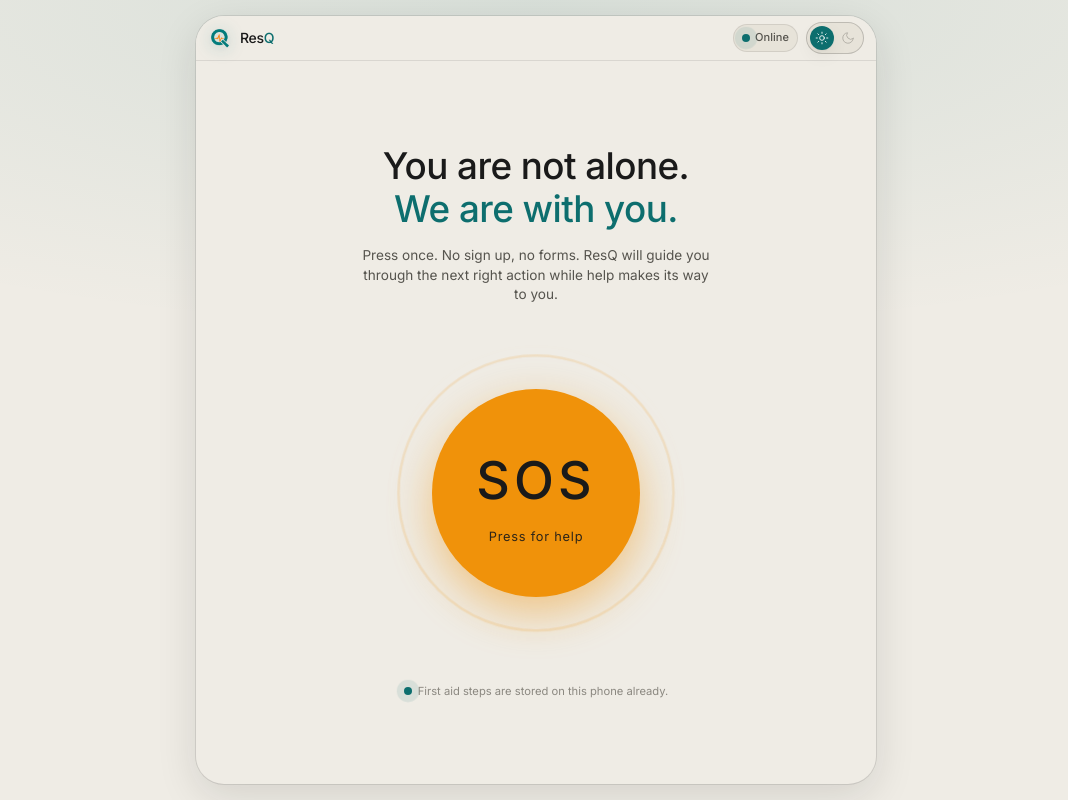
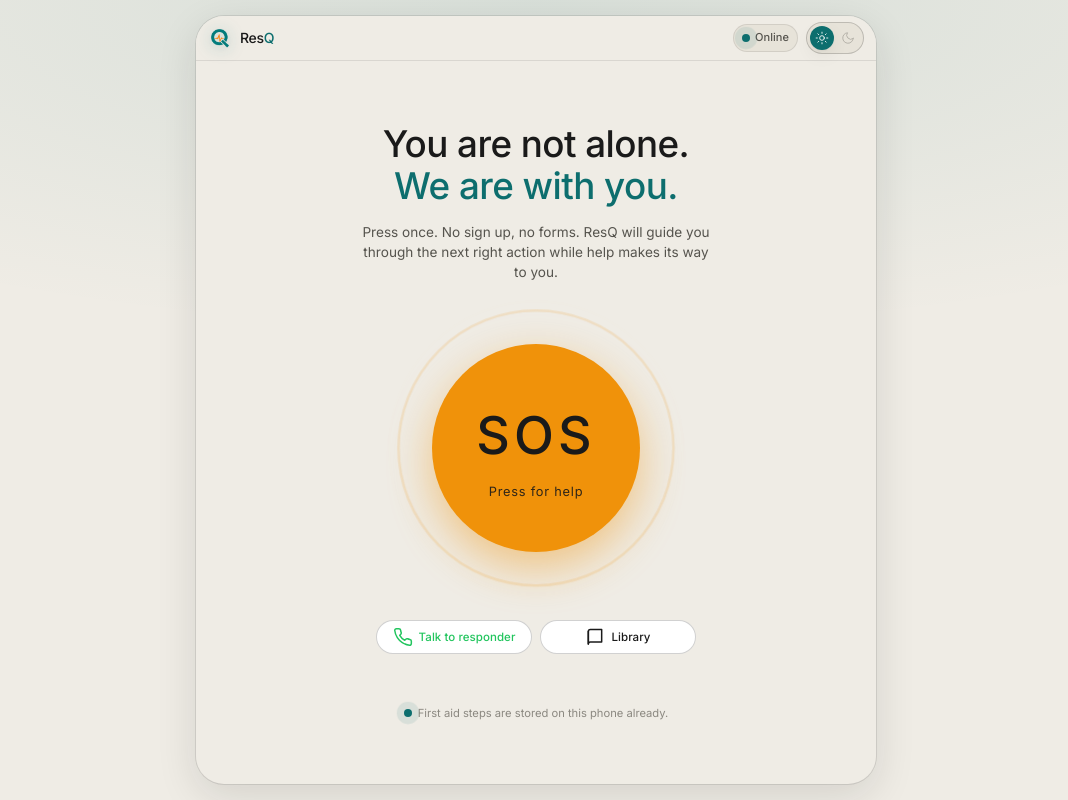
Before and after one commit to Somachukwu/ResQ, a Flask app: page /civilian in a window 1280 px wide. Shown: the whole page, without its empty margins (104-1172 px from the left). Run offline with Flask 3, Linux system fonts and the light colour scheme; some libraries are stand-ins or nearby versions.

Commit message:
fix(civilian): restore talk to responder and library buttons in civilian views

```diff
--- a/docs/static/js/civilian.js
+++ b/docs/static/js/civilian.js
@@ -114,6 +114,10 @@ $$("[data-open-drawer]").forEach((b) => b.addEventListener("click", () => el.dra
 $$("[data-close-drawer]").forEach((b) => b.addEventListener("click", () => el.drawer.classList.remove("is-open")));
 
 $("#callResponder")?.addEventListener("click", () => triggerVoiceBridge("civilian_to_command"));
+$("#heroCallResponder")?.addEventListener("click", () => {
+  startSession();
+  triggerVoiceBridge("civilian_to_command");
+});
 
 function onSubmit(e) {
   e.preventDefault();
--- a/frontend/static/css/civilian.css
+++ b/frontend/static/css/civilian.css
@@ -488,19 +488,30 @@ body.civilian {
 
 /* ---------- Live actions bar (call responder) ---------- */
 .live-actions {
-  display: none;
-  gap: 6px;
-  padding: 2px 10px 4px;
+  display: flex !important;
+  gap: 8px;
+  padding: 4px 10px;
+  width: 100%;
+  box-sizing: border-box;
 }
-.live-actions.is-active { display: flex; }
+.live-actions--hero {
+  max-width: 320px;
+  margin: 6px auto 0;
+  padding: 0;
+  justify-content: center;
+}
 .live-actions .btn--compact {
   flex: 1;
-  min-height: 30px;
-  height: 30px;
-  padding: 0 10px;
-  font-size: 11px;
-  gap: 5px;
+  min-height: 34px;
+  height: 34px;
+  padding: 0 12px;
+  font-size: 11.5px;
+  font-weight: 500;
+  gap: 6px;
   border-radius: var(--r-pill);
+  display: inline-flex;
+  align-items: center;
+  justify-content: center;
 }
 
 /* ---------- Status strip ---------- */
--- a/frontend/static/js/civilian.js
+++ b/frontend/static/js/civilian.js
@@ -114,6 +114,10 @@ $$("[data-open-drawer]").forEach((b) => b.addEventListener("click", () => el.dra
 $$("[data-close-drawer]").forEach((b) => b.addEventListener("click", () => el.drawer.classList.remove("is-open")));
 
 $("#callResponder")?.addEventListener("click", () => triggerVoiceBridge("civilian_to_command"));
+$("#heroCallResponder")?.addEventListener("click", () => {
+  startSession();
+  triggerVoiceBridge("civilian_to_command");
+});
 
 function onSubmit(e) {
   e.preventDefault();
--- a/frontend/templates/civilian/index.html
+++ b/frontend/templates/civilian/index.html
@@ -105,6 +105,17 @@
           <span class="sos__hint">Press for help</span>
         </button>
 
+        <div class="live-actions live-actions--hero" id="heroLiveActions">
+          <button class="btn btn--ghost btn--compact" id="heroCallResponder" type="button" style="color:#22c55e;">
+            <svg viewBox="0 0 24 24" width="14" height="14" fill="none" stroke="#22c55e" stroke-width="1.8" stroke-linecap="round" stroke-linejoin="round"><path d="M22 16.92v3a2 2 0 0 1-2.18 2 19.79 19.79 0 0 1-8.63-3.07 19.5 19.5 0 0 1-6-6 19.79 19.79 0 0 1-3.07-8.67A2 2 0 0 1 4.11 2h3a2 2 0 0 1 2 1.72 12.84 12.84 0 0 0 .7 2.81 2 2 0 0 1-.45 2.11L8.09 9.91a16 16 0 0 0 6 6l1.27-1.27a2 2 0 0 1 2.11-.45 12.84 12.84 0 0 0 2.81.7A2 2 0 0 1 22 16.92z"/></svg>
+            Talk to responder
+          </button>
+          <button class="btn btn--ghost btn--compact" data-open-drawer type="button">
+            <svg viewBox="0 0 24 24" width="14" height="14" fill="none" stroke="currentColor" stroke-width="1.8" stroke-linecap="round" stroke-linejoin="round"><path d="M4 5.5A2.5 2.5 0 0 1 6.5 3H20v15H6.5A2.5 2.5 0 0 0 4 20.5Z"/><path d="M4 5.5V20.5"/></svg>
+            Library
+          </button>
+        </div>
+
         <p class="offline-note">
           <span class="pulse" aria-hidden="true"></span>
           <span id="netHero">First aid steps are stored on this phone already.</span>
@@ -115,13 +126,13 @@
       <section class="session" id="session" aria-label="Guided first aid">
         <div class="stream" id="stream" aria-live="polite"></div>
 
-        <div class="live-actions" id="liveActions">
+        <div class="live-actions is-active" id="liveActions" style="display:flex;">
           <button class="btn btn--ghost btn--compact" id="callResponder" type="button" style="color:#22c55e;">
-            <svg viewBox="0 0 24 24" width="14" height="14" fill="none" stroke="#22c55e" stroke-width="1.5" stroke-linecap="round" stroke-linejoin="round"><path d="M22 16.92v3a2 2 0 0 1-2.18 2 19.79 19.79 0 0 1-8.63-3.07 19.5 19.5 0 0 1-6-6 19.79 19.79 0 0 1-3.07-8.67A2 2 0 0 1 4.11 2h3a2 2 0 0 1 2 1.72 12.84 12.84 0 0 0 .7 2.81 2 2 0 0 1-.45 2.11L8.09 9.91a16 16 0 0 0 6 6l1.27-1.27a2 2 0 0 1 2.11-.45 12.84 12.84 0 0 0 2.81.7A2 2 0 0 1 22 16.92z"/></svg>
+            <svg viewBox="0 0 24 24" width="14" height="14" fill="none" stroke="#22c55e" stroke-width="1.8" stroke-linecap="round" stroke-linejoin="round"><path d="M22 16.92v3a2 2 0 0 1-2.18 2 19.79 19.79 0 0 1-8.63-3.07 19.5 19.5 0 0 1-6-6 19.79 19.79 0 0 1-3.07-8.67A2 2 0 0 1 4.11 2h3a2 2 0 0 1 2 1.72 12.84 12.84 0 0 0 .7 2.81 2 2 0 0 1-.45 2.11L8.09 9.91a16 16 0 0 0 6 6l1.27-1.27a2 2 0 0 1 2.11-.45 12.84 12.84 0 0 0 2.81.7A2 2 0 0 1 22 16.92z"/></svg>
             Talk to responder
           </button>
           <button class="btn btn--ghost btn--compact" data-open-drawer type="button">
-            <svg viewBox="0 0 24 24" width="14" height="14" fill="none" stroke="currentColor" stroke-width="1.5" stroke-linecap="round" stroke-linejoin="round"><path d="M4 5.5A2.5 2.5 0 0 1 6.5 3H20v15H6.5A2.5 2.5 0 0 0 4 20.5Z"/><path d="M4 5.5V20.5"/></svg>
+            <svg viewBox="0 0 24 24" width="14" height="14" fill="none" stroke="currentColor" stroke-width="1.8" stroke-linecap="round" stroke-linejoin="round"><path d="M4 5.5A2.5 2.5 0 0 1 6.5 3H20v15H6.5A2.5 2.5 0 0 0 4 20.5Z"/><path d="M4 5.5V20.5"/></svg>
             Library
           </button>
         </div>
```
Also changed, not shown: docs/civilian/index.html (+14 -3 lines), docs/static/css/civilian.css (+20 -9 lines).
